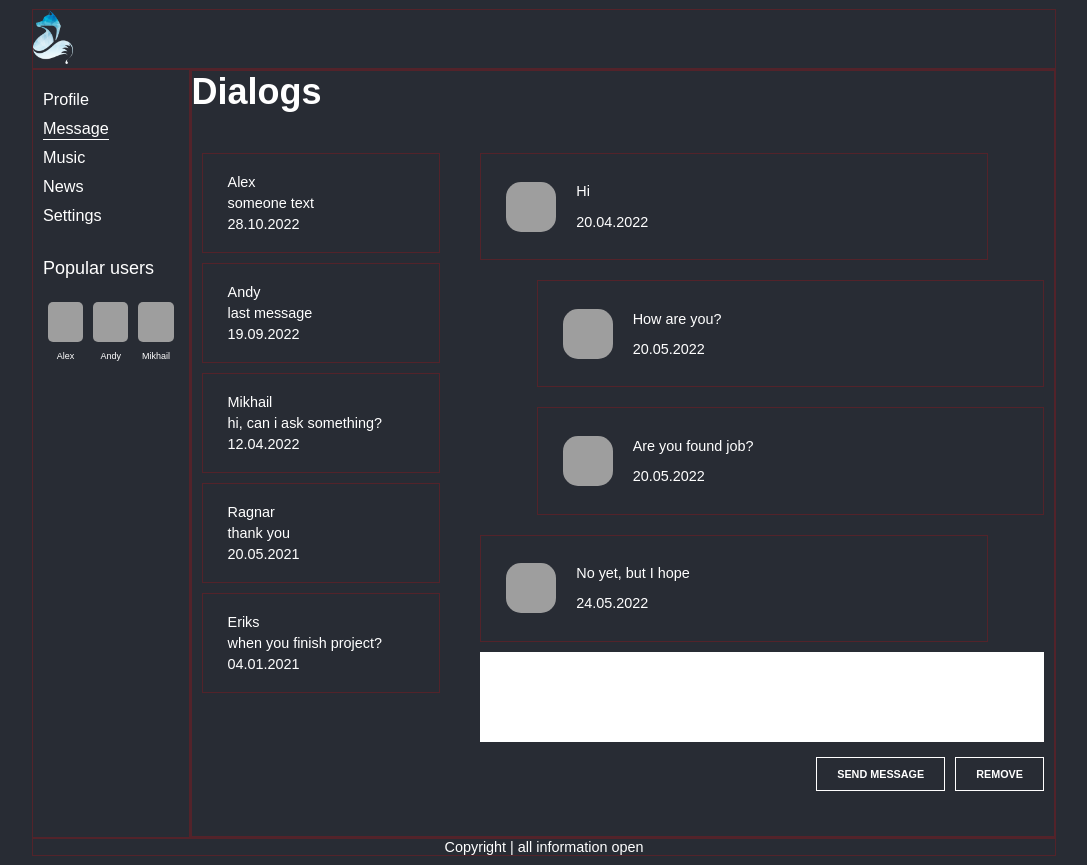
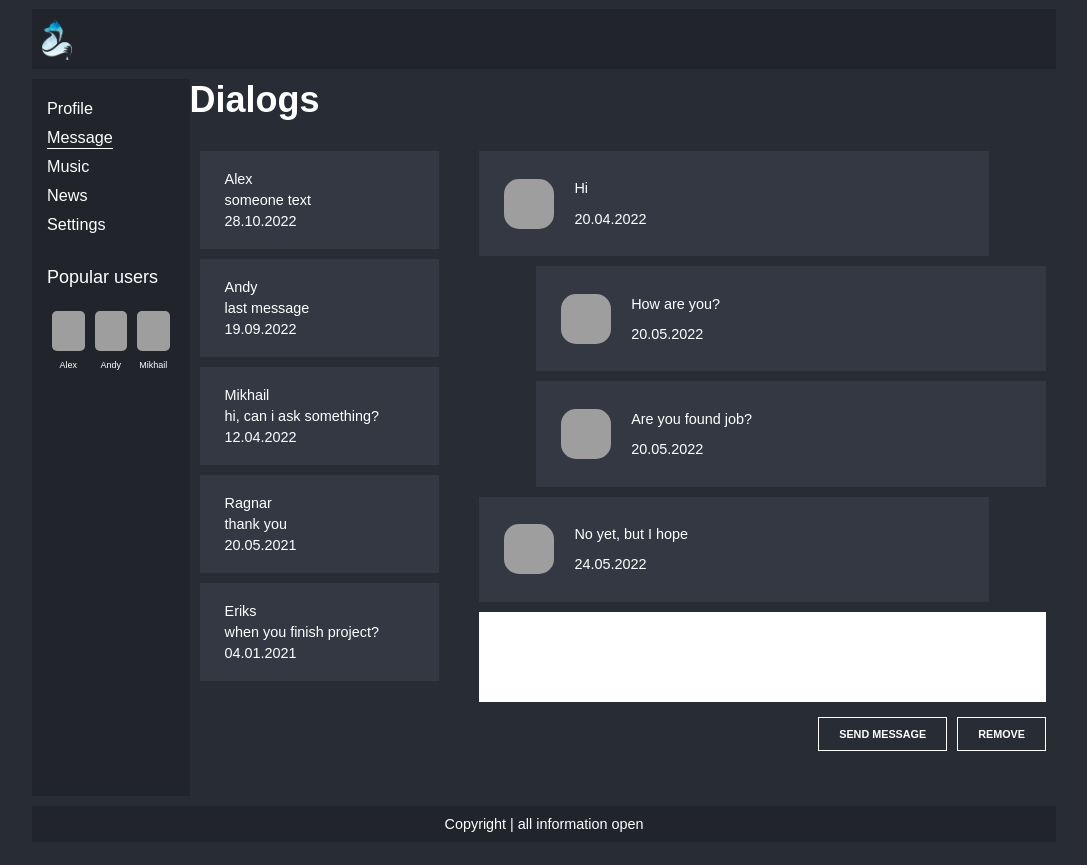
Before and after one commit to alexkrvch/reactjs, a React (Create React App) app: page /dialogs in a window 1280 px wide. Shown: the whole page, without its empty margins (96-1183 px from the left). Built offline with nearby package versions, Linux system fonts and the light colour scheme; grey boxes are pictures that could not be loaded.

Commit message:
Lesson-48 small work with css (changed style for me)

```diff
--- a/src/App.css
+++ b/src/App.css
@@ -26,7 +26,6 @@ body * {
 
 .wrapper__content {
   grid-area: c;
-  border: 1px solid rgba(255,0,0,.2);
 }
 
 
--- a/src/components/Dialogs/Dialog/Dialog.module.css
+++ b/src/components/Dialogs/Dialog/Dialog.module.css
@@ -4,8 +4,8 @@
     text-decoration: none;
     font-size: 0.8em;
     padding: 15px 25px;
-    margin: 10px 0;
-    border: 1px solid rgba(255,0,0,0.2);
+    margin: 0 0 10px;
+    background-color: #353c46cf;
     transition: all 0.2s;
     cursor: pointer;
 }
--- a/src/components/Dialogs/Dialogs.module.css
+++ b/src/components/Dialogs/Dialogs.module.css
@@ -1,5 +1,5 @@
 .dialogs {
-    border: 1px solid rgba(255,0,0,.2);
+    padding: 10px 0;
 }
 
 .content_dialogs {
--- a/src/components/Dialogs/Message/Message.module.css
+++ b/src/components/Dialogs/Message/Message.module.css
@@ -1,10 +1,10 @@
 .message_item {
     font-size: 0.8em;
     padding: 15px 25px;
-    margin: 10px 0;
+    margin: 0 0 10px;
     width: 90%;
     box-sizing: border-box;
-    border: 1px solid rgba(255,0,0,0.2);
+    background-color: #353c46cf;
     display: flex;
     align-items: center;
 }
--- a/src/components/Footer/Footer.module.css
+++ b/src/components/Footer/Footer.module.css
@@ -1,7 +1,8 @@
 .footer {
     grid-area: f;
-    border: 1px solid rgba(255,0,0,.2);
+    padding: 10px;
     font-size: 0.8em;
     display: flex;
     justify-content: center;
+    background-color: #171a1e70;
 }
--- a/src/components/Header/Header.module.css
+++ b/src/components/Header/Header.module.css
@@ -1,8 +1,9 @@
 .header {
     grid-area: h;
-    border: 1px solid rgba(255,0,0,.2);
+    padding: 10px;
+    background-color: #171a1e70;
 }
 
 .header .logo img {
-    max-width: 40px;
+    max-width: 30px;
 }
--- a/src/components/Music/Music.module.css
+++ b/src/components/Music/Music.module.css
@@ -1,3 +1,3 @@
 .music {
-    border: 1px solid rgba(255,0,0,.2);
+    padding: 10px 0 10px 10px;
 }
--- a/src/components/Nav/Nav.module.css
+++ b/src/components/Nav/Nav.module.css
@@ -1,10 +1,11 @@
 .nav {
     grid-area: n;
-    border: 1px solid rgba(255,0,0,.2);
     display: flex;
     align-content: center;
     flex-flow: column;
-    padding: 15px 0;
+    padding: 15px 5px;
+    background-color: #171a1e70;
+    margin: 10px 0;
 }
 
 .item {
--- a/src/components/News/News.module.css
+++ b/src/components/News/News.module.css
@@ -1,3 +1,3 @@
 .news {
-    border: 1px solid rgba(255,0,0,.2);
+    padding: 10px 0 10px 10px;
 }
--- a/src/components/Profile/MyPosts/MyPosts.module.css
+++ b/src/components/Profile/MyPosts/MyPosts.module.css
@@ -1,5 +1,5 @@
 .myPosts {
-    border-top: 1px solid rgba(255,0,0,.2);
+    padding: 5px 0;
 }
 
 .newPost {
--- a/src/components/Profile/Profile.module.css
+++ b/src/components/Profile/Profile.module.css
@@ -1,5 +1,5 @@
 .profile {
-    border: 1px solid rgba(255,0,0,.2);
+    padding: 10px 0 10px 10px;
 }
 
 .profile__info {
```
